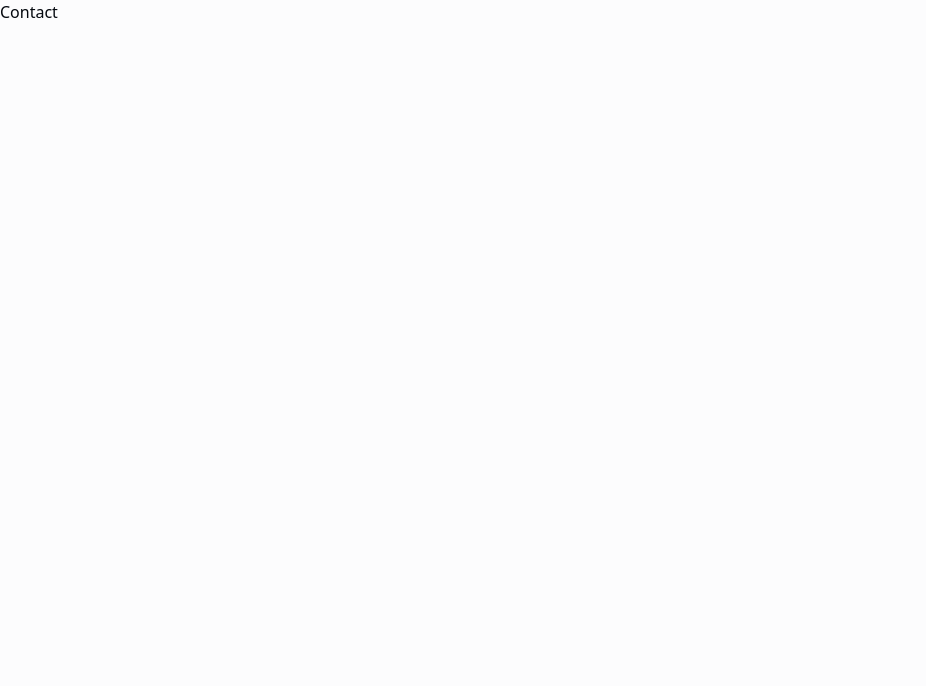
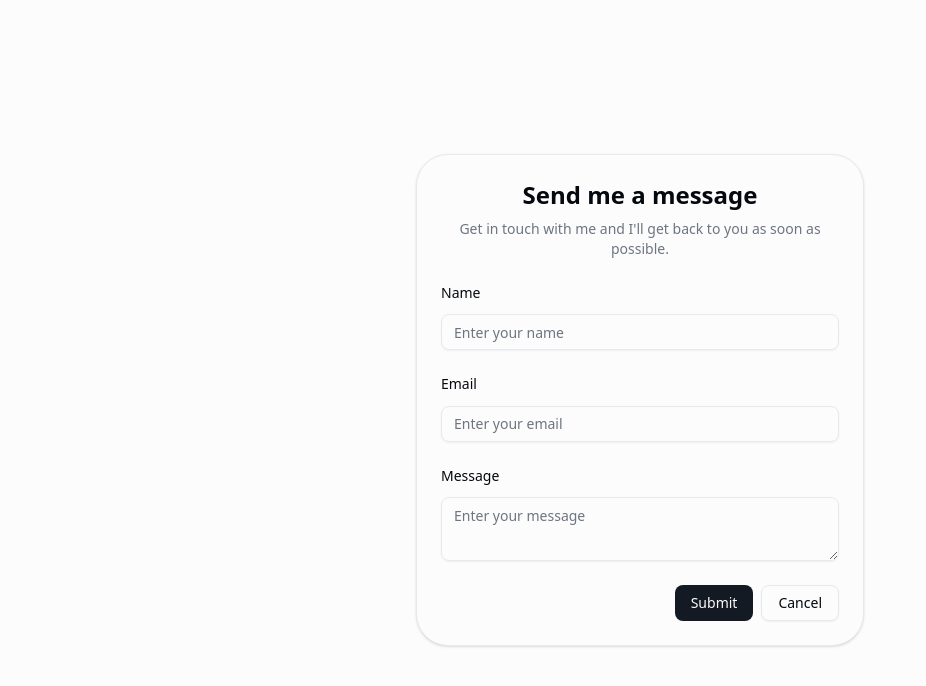
Before and after one commit to zunigafran/techsagev2, a Next.js app: page /contact in a window 1280 px wide. Shown: the top 686 px of the page, without its empty margins (0-926 px from the left). Built offline with nearby package versions, Linux system fonts and the light colour scheme.

Commit message:
contact page

```diff
--- /dev/null
+++ b/app/api/contact/route.ts
@@ -0,0 +1,53 @@
+import { Resend } from 'resend';
+import { NextResponse } from 'next/server';
+
+const resend = new Resend(process.env.RESEND_API_KEY);
+
+export async function POST(request: Request) {
+  try {
+    const body = await request.json();
+    const { name, email, message } = body;
+
+    // Validate required fields
+    if (!name || !email || !message) {
+      return NextResponse.json(
+        { error: 'All fields are required' },
+        { status: 400 }
+      );
+    }
+
+    // Send email using Resend
+    const { data, error } = await resend.emails.send({
+      from: 'Contact Form <onboarding@resend.dev>', // You'll need to verify your domain or use the default
+      to: ['fzuniga325@gmail.com'],
+      subject: `New Contact Form Message from ${name}`,
+      html: `
+        <h2>New Contact Form Submission</h2>
+        <p><strong>Name:</strong> ${name}</p>
+        <p><strong>Email:</strong> ${email}</p>
+        <p><strong>Message:</strong></p>
+        <p>${message.replace(/\n/g, '<br>')}</p>
+      `,
+      replyTo: email,
+    });
+
+    if (error) {
+      console.error('Resend error:', error);
+      return NextResponse.json(
+        { error: 'Failed to send email' },
+        { status: 500 }
+      );
+    }
+
+    return NextResponse.json(
+      { message: 'Email sent successfully', id: data?.id },
+      { status: 200 }
+    );
+  } catch (error) {
+    console.error('API error:', error);
+    return NextResponse.json(
+      { error: 'Internal server error' },
+      { status: 500 }
+    );
+  }
+}
--- a/app/contact/page.tsx
+++ b/app/contact/page.tsx
@@ -1,8 +1,167 @@
+"use client"
+
+import { z } from "zod"
+import { useState } from "react"
+import { Card, CardFooter } from "@/components/ui/card"
+import { CardHeader, CardTitle, CardDescription, CardContent } from "@/components/ui/card"
+import { FormGroup } from "@/components/ui/form-group"
+import { Controller, useForm } from "react-hook-form"
+import { Field, FieldError, FieldLabel } from "@/components/ui/field"
+import { Input } from "@/components/ui/input"
+import { Textarea } from "@/components/ui/textarea"
+import { zodResolver } from "@hookform/resolvers/zod"
+import { Button } from "@/components/ui/button"
+import { toast } from "sonner"
+
+const formSchema = z.object({
+  name: z.string().min(1, { message: "Name is required" }),
+  email: z.string().email({ message: "Invalid email address" }),
+  message: z.string().min(1, { message: "Message is required" }),
+})
 
 const Page = () => {
+  const [isSubmitting, setIsSubmitting] = useState(false)
+
+  const form = useForm<z.infer<typeof formSchema>>({
+    resolver: zodResolver(formSchema),
+    defaultValues: {
+      name: "",
+      email: "",
+      message: "",
+    },
+  })
+
+  const { handleSubmit, control } = form
+
+  async function onSubmit(data: z.infer<typeof formSchema>) {
+    setIsSubmitting(true)
+
+    try {
+      const response = await fetch('/api/contact', {
+        method: 'POST',
+        headers: {
+          'Content-Type': 'application/json',
+        },
+        body: JSON.stringify(data),
+      })
+
+      const result = await response.json()
+
+      if (!response.ok) {
+        throw new Error(result.error || 'Failed to send message')
+      }
+
+      toast.success('Message sent successfully! I\'ll get back to you soon.')
+      form.reset()
+    } catch (error) {
+      console.error('Error sending message:', error)
+      toast.error(error instanceof Error ? error.message : 'Failed to send message. Please try again.')
+    } finally {
+      setIsSubmitting(false)
+    }
+  }
+
   return (
-    <div>
-        <h1>Contact</h1>
+    <div className="flex items-center justify-center min-h-screen">
+        <Card className="w-full sm:max-w-md">
+          <CardHeader>
+            <CardTitle className="text-2xl font-SEMIbold text-center">Send me a message</CardTitle>
+            <CardDescription className="text-sm text-center">Get in touch with me and I&apos;ll get back to you as soon as possible.</CardDescription>
+          </CardHeader>
+          <CardContent>
+            <form id="contact-form" onSubmit={handleSubmit(onSubmit)}>
+              <FormGroup>
+                <Controller
+                name="name"
+                control={control}
+                render={({ field, fieldState}) => (
+                  <Field>
+                    <FieldLabel
+                    htmlFor="form-rhf-demo-title"
+                    >
+                      Name
+                    </FieldLabel>
+                    <Input
+                      {...field}
+                      id="form-rhf-demo-title"
+                      aria-invalid={fieldState.invalid}
+                      placeholder="Enter your name"
+                      autoComplete="off"
+                    />
+                    {fieldState.error && (
+                      <FieldError errors={[fieldState.error]} />
+                    )}
+                  </Field>
+                )}
+                />
+                <Controller
+                name="email"
+                control={control}
+                render={({ field, fieldState}) => (
+                  <Field>
+                    <FieldLabel
+                    htmlFor="form-rhf-demo-email"
+                    >
+                      Email
+                    </FieldLabel>
+                    <Input
+                      {...field}
+                      id="form-rhf-demo-email"
+                      aria-invalid={fieldState.invalid}
+                      placeholder="Enter your email"
+                      autoComplete="off"
+                    />
+                    {fieldState.error && (
+                      <FieldError errors={[fieldState.error]} />
+                    )}
+                  </Field>
+                )}
+                />
+                <Controller
+                name="message"
+                control={control}
+                render={({ field, fieldState}) => (
+                  <Field>
+                    <FieldLabel
+                    htmlFor="form-rhf-demo-message"
+                    >
+                      Message
+                    </FieldLabel>
+                    <Textarea
+                      {...field}
+                      id="form-rhf-demo-message"
+                      aria-invalid={fieldState.invalid}
+                      placeholder="Enter your message"
+                      autoComplete="off"
+                    />
+                    {fieldState.error && (
+                      <FieldError errors={[fieldState.error]} />
+                    )}
+                  </Field>
+                )}
+                />
+              </FormGroup>
+            </form>
+          </CardContent>
+          <CardFooter className="flex justify-end gap-2">
+            <Button
+              type="submit"
+              variant="default"
+              onClick={handleSubmit(onSubmit)}
+              disabled={isSubmitting}
+            >
+              {isSubmitting ? 'Sending...' : 'Submit'}
+            </Button>
+            <Button
+              type="button"
+              variant="outline"
+              onClick={() => form.reset()}
+              disabled={isSubmitting}
+            >
+              Cancel
+            </Button>
+          </CardFooter>
+        </Card>
     </div>
   )
 }
--- a/app/layout.tsx
+++ b/app/layout.tsx
@@ -1,6 +1,7 @@
 import type { Metadata } from "next";
 import { Geist, Geist_Mono } from "next/font/google";
 import "./globals.css";
+import { Toaster } from "@/components/ui/sonner";
 
 const geistSans = Geist({
   variable: "--font-geist-sans",
@@ -28,6 +29,7 @@ export default function RootLayout({
         className={`${geistSans.variable} ${geistMono.variable} antialiased`}
       >
         {children}
+        <Toaster />
       </body>
     </html>
   );
--- /dev/null
+++ b/components/ui/form-group.tsx
@@ -0,0 +1,17 @@
+"use client"
+
+import * as React from "react"
+import FormGroupMUI from "@mui/material/FormGroup"
+
+import { cn } from "@/lib/utils"
+
+function FormGroup({ className, ...props }: React.ComponentProps<typeof FormGroupMUI>) {
+  return (
+    <FormGroupMUI
+      className={cn("flex flex-col gap-6", className)}
+      {...props}
+    />
+  )
+}
+
+export { FormGroup }
--- a/package.json
+++ b/package.json
@@ -55,6 +55,7 @@
     "react-hook-form": "^7.68.0",
     "react-resizable-panels": "^3.0.6",
     "recharts": "^2.15.4",
+    "resend": "^6.7.0",
     "sonner": "^2.0.7",
     "tailwind-merge": "^3.4.0",
     "vaul": "^1.1.2",
```
Also changed, not shown: 1 other file (tests, documents, lock files or other folders).
